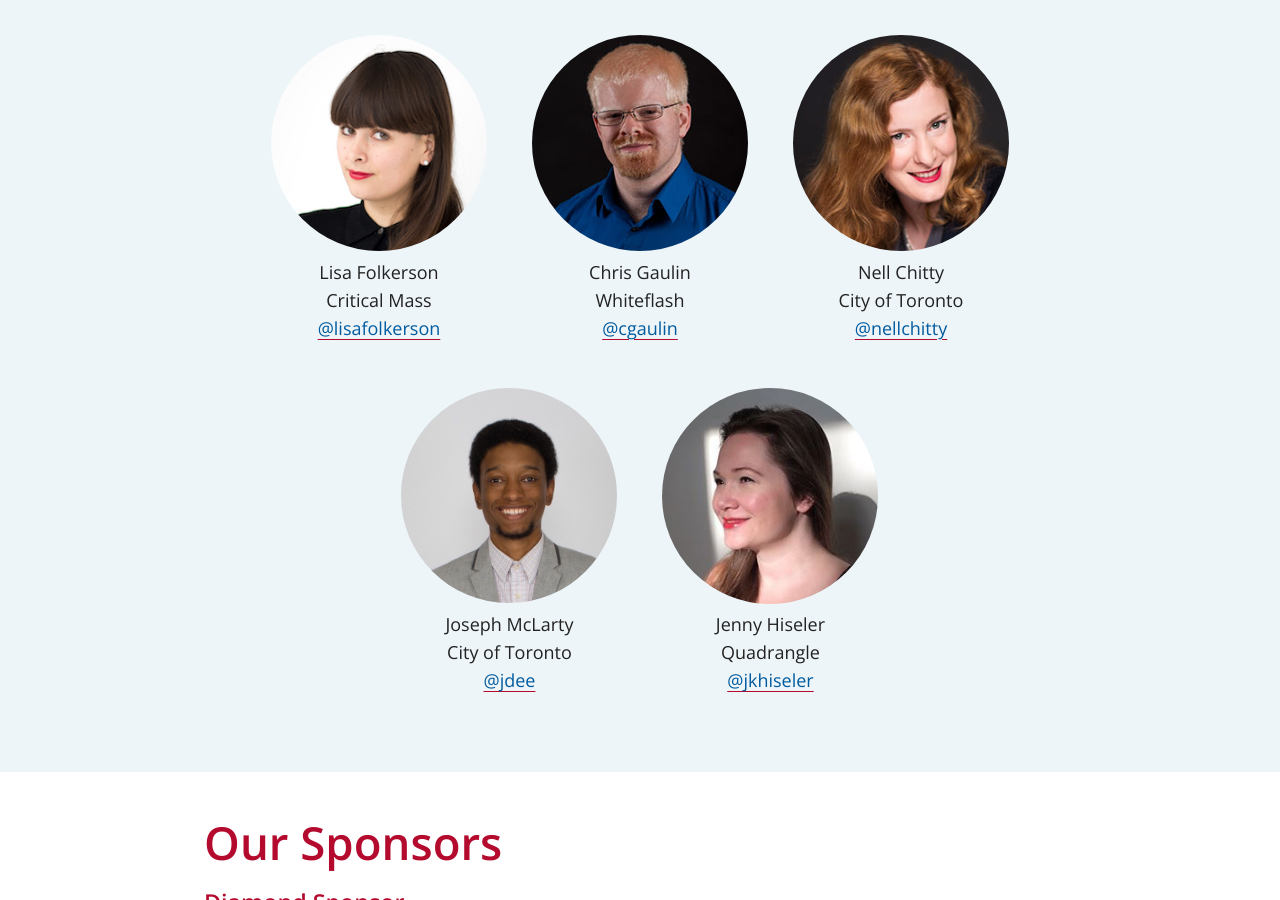
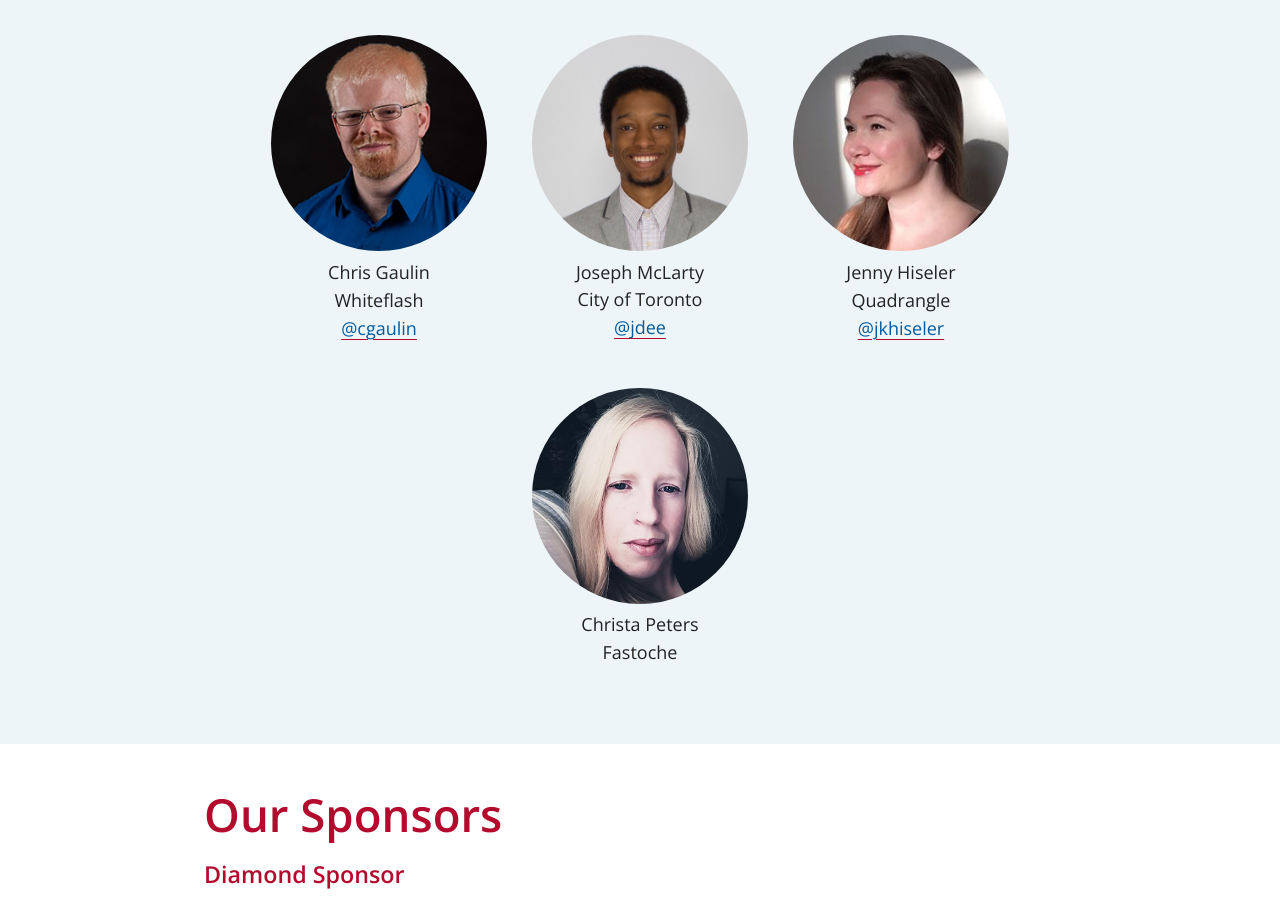
Before and after one commit to a11yTO/static-meetup-site, a Jekyll site: the page built from organizers.html, in a window 1280 px wide and 900 px high, scrolled down 595 px. Built offline with Jekyll 4.4.1, drawn with Linux system fonts in a browser that asks for light colours.

Commit message:
Update organizers: take down organizers who stepped back and add Christa

```diff
--- a/organizers.html
+++ b/organizers.html
@@ -7,51 +7,44 @@ description: Meet our organizing team!
 
           <ul class="team">
             <li>
-    <img src="/assets/organizers/BG4.jpg" alt="Photo of Billy Gregory's beard" class="organizer__image">
+              <img src="/assets/organizers/BillyGregory.jpg" alt="Photo of Billy Gregory's beard" class="organizer__image">
               <p>Billy Gregory</p>
               <p>Ubisoft</p>
               <p><a href="https://twitter.com/thebillygregory">@thebillygregory</a></p>
             </li>
             <li>
-    <img src="/assets/organizers/oskarWestin240.jpg" alt="Oskar sitting on a Turtle Statue (off screen) trying to look casually respectable." class="organizer__image">
+              <img src="/assets/organizers/OskarWestin.jpg" alt="Oskar sitting on a Turtle Statue (off screen) trying to look casually respectable." class="organizer__image">
               <p>Oskar Westin</p>
               <p>TELUS Digital</p>
               <p><a href="https://twitter.com/oskarwestinTO">@oskarwestinTO</a></p>
             </li>
             <li>
-    <img src="/assets/organizers/johnny.jpg" alt="Photo of Johnny Taylor looking in Billy's direction patiently waiting for something ridiculous to happen. It won't be a long wait." class="organizer__image">
+              <img src="/assets/organizers/JohnnyTaylor.jpg" alt="Photo of Johnny Taylor looking in Billy's direction patiently waiting for something ridiculous to happen. It won't be a long wait." class="organizer__image">
               <p>Johnny Taylor</p>
               <p>abledaccess</p>
               <p><a href="https://twitter.com/abledaccess">@abledaccess</a></p>
             </li>
             <li>
-    <img src="/assets/organizers/lisa-web-240-240.jpg" alt="Photo of Lisa Folkerson." class="organizer__image">
-    <p>Lisa Folkerson</p>
-    <p>Critical Mass</p>
-    <p><a href="https://twitter.com/lisafolkerson">@lisafolkerson</a></p>
-  </li>
-  <li>
-    <img src="/assets/organizers/Chris-1.jpg" alt="Photo of Chis Gaulin; handsome devil in a blue shirt" class="organizer__image">
+              <img src="/assets/organizers/ChrisGaulin.jpg" alt="Photo of Chis Gaulin; handsome devil in a blue shirt" class="organizer__image">
               <p>Chris Gaulin</p>
               <p>Whiteflash</p>
               <p><a href="https://twitter.com/cgaulin">@cgaulin</a></p>
             </li>
             <li>
-    <img src="/assets/organizers/NellChitty-WEB-240px.jpg" alt="Photo of Nell Chitty" class="organizer__image">
-    <p>Nell Chitty</p>
-    <p>City of Toronto</p>
-    <p><a href="https://twitter.com/nellchitty">@nellchitty</a></p>
-  </li>
-  <li>
-    <img src="/assets/organizers/jdee.jpg" alt="Photo of Joseph McLarty" class="organizer__image">
+              <img src="/assets/organizers/JosephMcLarty.jpg" alt="Photo of Joseph McLarty" class="organizer__image">
               <p>Joseph McLarty</p>
               <p>City of Toronto</p>
               <p><a href="https://twitter.com/jdee">@jdee</a></p>
             </li>
             <li>
-    <img src="/assets/organizers/jenny.jpg" alt="Photo of Jenny Hiseler" class="organizer__image">
+              <img src="/assets/organizers/JennyHiseler.jpg" alt="Photo of Jenny Hiseler" class="organizer__image">
               <p>Jenny Hiseler</p>
               <p>Quadrangle</p>
               <p><a href="https://twitter.com/jkhiseler">@jkhiseler</a></p>
             </li>
+            <li>
+              <img src="/assets/organizers/ChristaPeters.jpg" alt="Photo of Christa Peters" class="organizer__image">
+              <p>Christa Peters</p>
+              <p>Fastoche</p>
+            </li>
           </ul>
```
Also changed, not shown: assets/organizers/BG4.jpg (deleted), assets/organizers/BillyGregory.jpg (added), assets/organizers/Chris-1.jpg (deleted), assets/organizers/ChrisGaulin.jpg (added), assets/organizers/ChristaPeters.jpg (added), assets/organizers/JennyHiseler.jpg (added), assets/organizers/JohnnyTaylor.jpg (added), assets/organizers/JosephMcLarty.jpg (added), assets/organizers/NellChitty-WEB-240px.jpg (deleted), assets/organizers/OskarWestin.jpg (added), assets/organizers/jdee.jpg (deleted), assets/organizers/jenny.jpg (deleted), assets/organizers/john-headshot.jpg (deleted), assets/organizers/johnny.jpg (deleted), 2 more files, 1 other file. Lines whose indentation alone changed are shown as unchanged.
